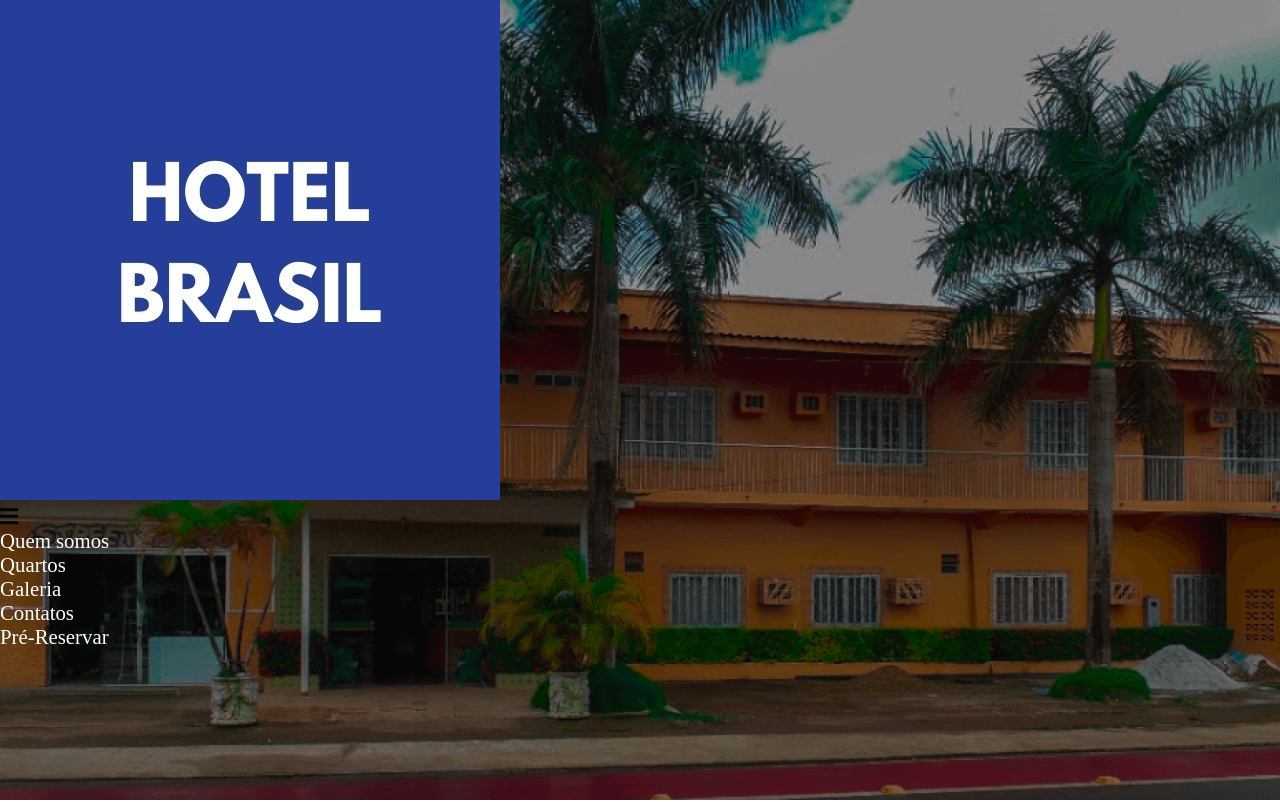
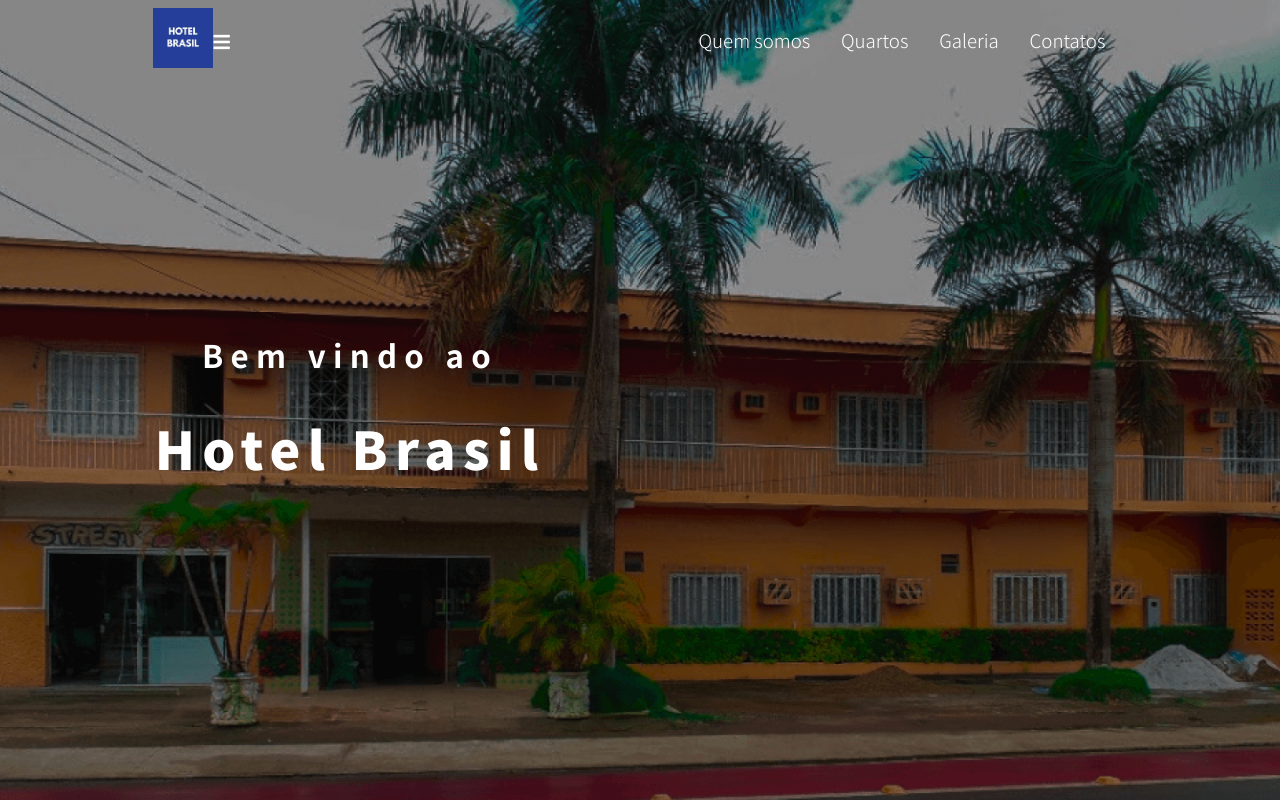
Before and after one commit to lumamontes/hotel, a React (Create React App) app: page / in a window 1280 px wide. Shown: the top 802 px of the page. Built offline with nearby package versions, Linux system fonts and the light colour scheme.

Commit message:
adicionado estilizaçao da header

```diff
--- a/src/assets/Components/Header/style.css
+++ b/src/assets/Components/Header/style.css
@@ -1,42 +1,53 @@
-#header-container{
-    width: 90%;
+.NavbarItems {
     height: 10vh;
-
     display: flex;
-    justify-content: space-between;
+    justify-content: center;
     align-items: center;
-    margin: 0 auto;
     font: 300 1.8rem Noto Sans SC;
 }
 
-
-#header-container .logo-container > img {
-    width: 7.5rem
+.logo-container {
+    justify-self: start;
+    margin-left: 20px;
+    cursor: pointer;
+}
+.logo-container > img{
+    width: 60px;
 }
 
-#header-container .header-content {
+.nav-menu {
+    display: grid;
+    grid-template-columns: repeat(5,auto);
+    grid-gap: 10px;
+    list-style: none;
+    text-align: center;
+    width: 70vw;
+    justify-content: end;
+    margin-right: 2rem;
+}
+
+.nav-links {
+    text-decoration: none;
+    padding: 0.5rem 1rem;
+}
+
+.nav-links:hover{
+    background-color: #aaaaaa83;
+    border-radius: 4px;
+    transition: all 0.2s ease-out;
+}
+
+.fa-bars {
+    color: white;
+}
+
+.nav-links-mobile {
     display: none;
 }
 
-.menu-bars {
-    display: flex;
-    color: white;
-}
 
 /** desktop */
 
 @media (min-width: 700px){
-    .menu-bars {
-        display: none;
-    }
 
-    #header-container .header-content {
-        display: flex;
-        align-items: center;
-    }
-
-
-    #header-container .header-content a {
-        padding-left: 1em;
-    }
 }
```
